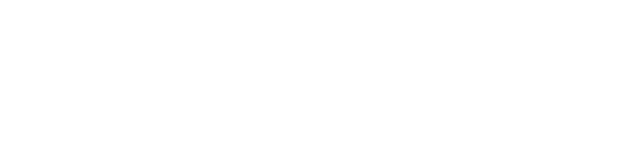
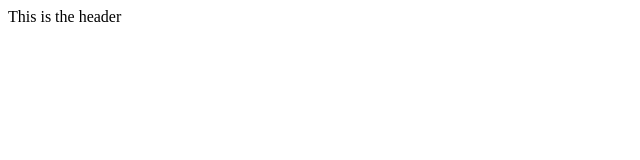
Before and after one commit to stephanieesenwa/myfirstproject, a plain HTML site: page index.html in a window 1280 px wide. Shown: the whole page, without its empty margins (0-640 px from the left). Drawn offline with Linux system fonts and the light colour scheme.

Commit message:
add header to the html body and add css

```diff
--- a/index.html
+++ b/index.html
@@ -7,6 +7,6 @@
     <title>My first project</title>
 </head>
 <body>
-
+    <header>This is the header</header>
 </body>
 </html>
```
Also changed, not shown: style.css (added).
